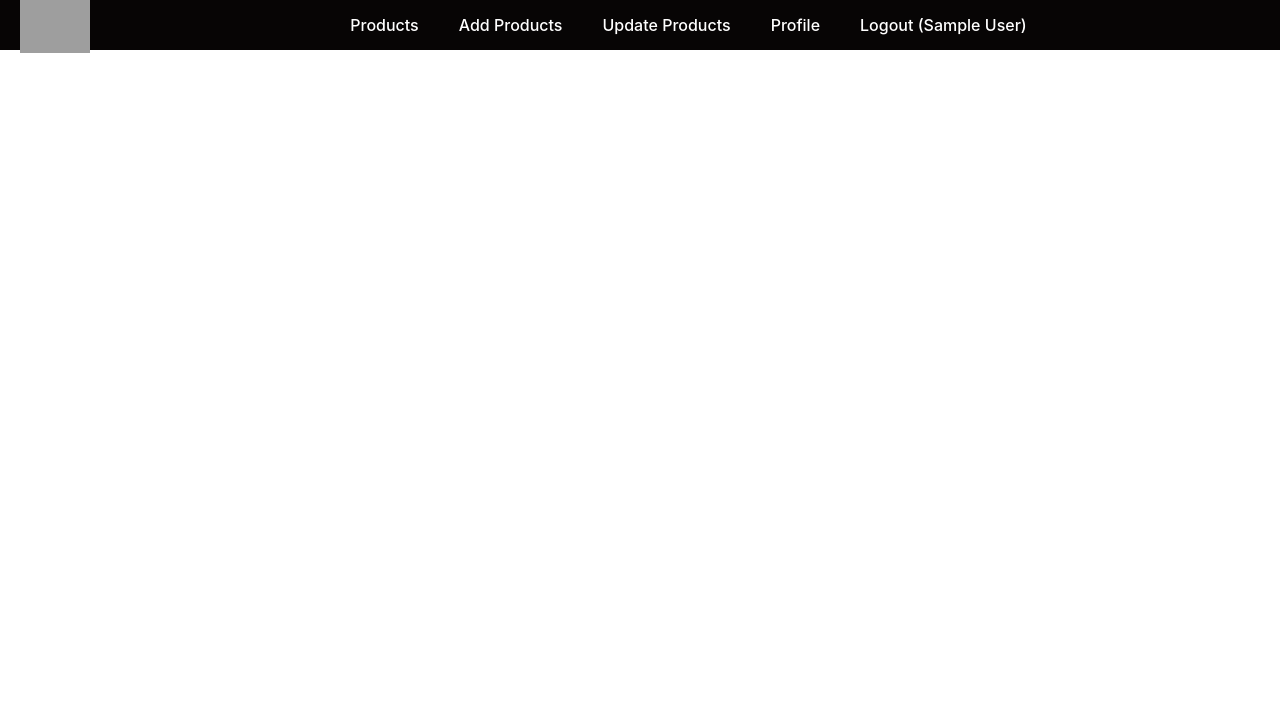
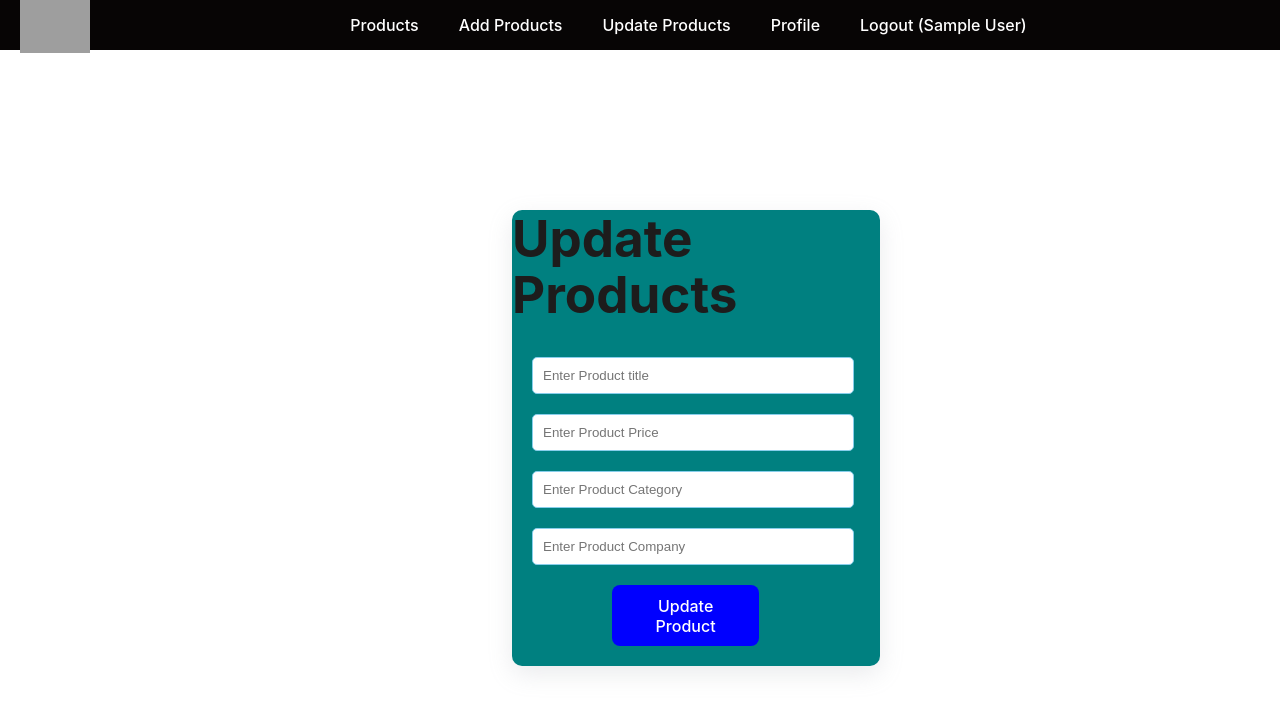
Before and after one commit to YsbAli/E-Com-Admin-Dashboard, a React app in the folder Client/: page /update-products in a window 1280 px wide. Shown: the top 710 px of the page. Built offline with nearby package versions, Linux system fonts and the light colour scheme; sample sign-in values are in the browser's storage; grey boxes are pictures that could not be loaded; the HTML template or start-up script is replaced by a standard one.

Commit message:
added update product component

```diff
--- a/Client/src/App.jsx
+++ b/Client/src/App.jsx
@@ -11,9 +11,7 @@ import ProductList from "./pages/ProductList";
 
 import { ToastContainer } from "react-toastify";
 import "react-toastify/dist/ReactToastify.css";
-
-
-
+import UpdateProduct from "./pages/Update";
 
 function App() {
   return (
@@ -23,12 +21,9 @@ function App() {
 
         <Routes>
           <Route element={<PrivateComponent />}>
-            <Route path="/" element={<ProductList/>} />
-            <Route path="/addproducs" element={<AddProduct />} />
-            <Route
-              path="/updateproducts"
-              element={<h1>Update Products Components</h1>}
-            />
+            <Route path="/" element={<ProductList />} />
+            <Route path="/add-products" element={<AddProduct />} />
+            <Route path="/update-products" element={<UpdateProduct />} />
             <Route path="/logout" element={<h1>Logout Components</h1>} />
             <Route path="/profile" element={<h1>Profile Components</h1>} />
           </Route>
--- a/Client/src/Components/Navbar.jsx
+++ b/Client/src/Components/Navbar.jsx
@@ -9,7 +9,7 @@ const Navbar = () => {
   const navigate = useNavigate();
 
   const Logout = () => {
-    confirm("Are you sure?")
+    confirm("Are you sure?");
     localStorage.clear();
     toast.warning("Your are logged out !", {
       position: toast.POSITION.TOP_CENTER,
@@ -31,10 +31,10 @@ const Navbar = () => {
             <Link to="/">Products</Link>{" "}
           </li>
           <li>
-            <Link to="/addproducs">Add Products</Link>
+            <Link to="/add-products">Add Products</Link>
           </li>
           <li>
-            <Link to="/updateproducts">Update Products</Link>
+            <Link to="/update-products">Update Products</Link>
           </li>
           <li>
             <Link to="/profile">Profile</Link>
--- a/Client/src/pages/ProductList.jsx
+++ b/Client/src/pages/ProductList.jsx
@@ -1,5 +1,6 @@
 import { useEffect, useState } from "react";
 import { toast } from "react-toastify";
+import {Link} from "react-router-dom";
 
 const ProductList = () => {
   const [products, setProducts] = useState([]);
@@ -52,6 +53,9 @@ const ProductList = () => {
               <button onClick={() => DeleteProduct(item._id)} className="">
                 Delete
               </button>
+              <Link to={`/update-products/${item._id}`}>
+                <button>Update</button>
+              </Link>
             </li>
           </ul>
         ))}
--- /dev/null
+++ b/Client/src/pages/Update.jsx
@@ -0,0 +1,92 @@
+import { useState } from "react";
+import { toast } from "react-toastify";
+
+function UpdateProduct() {
+  const [title, setTitle] = useState();
+  const [price, setPrice] = useState();
+  const [category, setCategory] = useState();
+  const [company, setComapy] = useState();
+
+  const [error, setError] = useState(false);
+  //
+  const UpdateProduct = async (e) => {
+    e.preventDefault();
+    if (!title || !price || !category || !company) {
+      setError(true);
+      return false;
+    }
+
+    const product = await fetch("http://localhost:5002/add-Product", {
+      method: "post",
+      body: JSON.stringify({ title, price, category, company }),
+      headers: {
+        "Content-type": "application/json",
+      },
+    });
+    const productdata = await product.json();
+    console.log(productdata);
+
+    toast.success("Product Added...", {
+      position: toast.POSITION.TOP_CENTER,
+    });
+    setTitle("");
+    setPrice("");
+    setCategory("");
+    setComapy("");
+  };
+
+  return (
+    <div className="main">
+      <h1>Update Products</h1>
+      <input
+        onChange={(e) => setTitle(e.target.value)}
+        className="input-box"
+        type="text"
+        value={title}
+        placeholder="Enter Product title"
+      />
+
+      {error && !title && (
+        <span className="input-invallid">Enter valid title</span>
+      )}
+      <input
+        onChange={(e) => setPrice(e.target.value)}
+        className="input-box"
+        type="text"
+        value={price}
+        placeholder="Enter Product Price"
+      />
+      {error && !price && (
+        <span className="input-invallid">Enter valid Price</span>
+      )}
+
+      <input
+        onChange={(e) => setCategory(e.target.value)}
+        className="input-box"
+        type="text"
+        value={category}
+        placeholder="Enter Product Category"
+      />
+      {error && !category && (
+        <span className="input-invallid">Enter valid Category</span>
+      )}
+
+      <input
+        onChange={(e) => setComapy(e.target.value)}
+        className="input-box"
+        type="text"
+        value={company}
+        placeholder="Enter Product Company"
+      />
+      {error && !company && (
+        <span className="input-invallid">Enter valid Company</span>
+      )}
+
+      <button onClick={UpdateProduct} className="btn">
+        Update Product
+      </button>
+    </div>
+  );
+}
+
+export default UpdateProduct;
```
